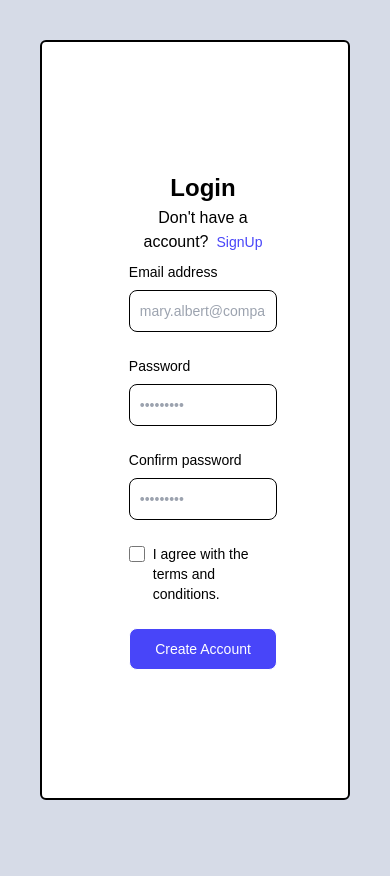
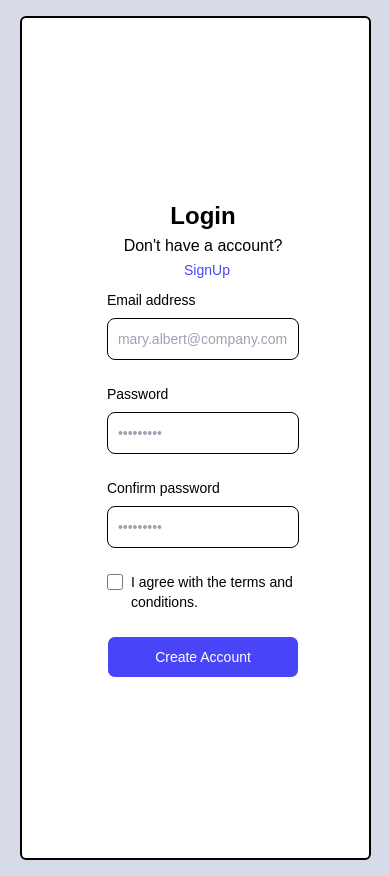
Before and after one commit to khushi818/Utopia, a React (Vite) app in the folder Frontend/utopia/: page /login in a window 390 px wide. Before the commit the page ends 844 px from the top, so only its background shows below. Built offline with nearby package versions, Linux system fonts and the light colour scheme.

Commit message:
responsive login

```diff
--- a/Frontend/utopia/src/components/auth.jsx
+++ b/Frontend/utopia/src/components/auth.jsx
@@ -4,8 +4,8 @@ const Auth = (props) => {
 
 
     return (
-        <section className='overscroll-none p-10'>
-            <div className='max-w-[80vw] flex items-center p-4 justify-between mx-auto my-0 border-dark border-solid border-2 rounded-md h-[90vh] m-x-0 m-y-auto bg-white'>
+        <section className='overscroll-none md:p-10 p-4 '>
+            <div className='md:max-w-[80vw] max-w-[90vw] flex items-center md:p-6 justify-between mx-auto my-0 border-dark border-solid border-2 rounded-md md:h-[95vh] h-[100vh]   m-x-0 m-y-auto bg-white'>
                 {/*first section*/}
                 <div className='first-section  justify-around flex-col item-center bg-primary w-[40%] h-[85vh] p-4 rounded-md hidden md:flex'>
                     <div className='flex items-center justify-left '>
@@ -38,7 +38,7 @@ const Auth = (props) => {
                     </div>
                 </div>
                 {/*second section*/}
-                <div className='w-[60%] pl-4 m-[20%] md:m-0'>
+                <div className='md:w-[60%] w-[100%] pl-4 m-[20%] md:m-0'>
                     {props.children}
                 </div>
             </div>
```
